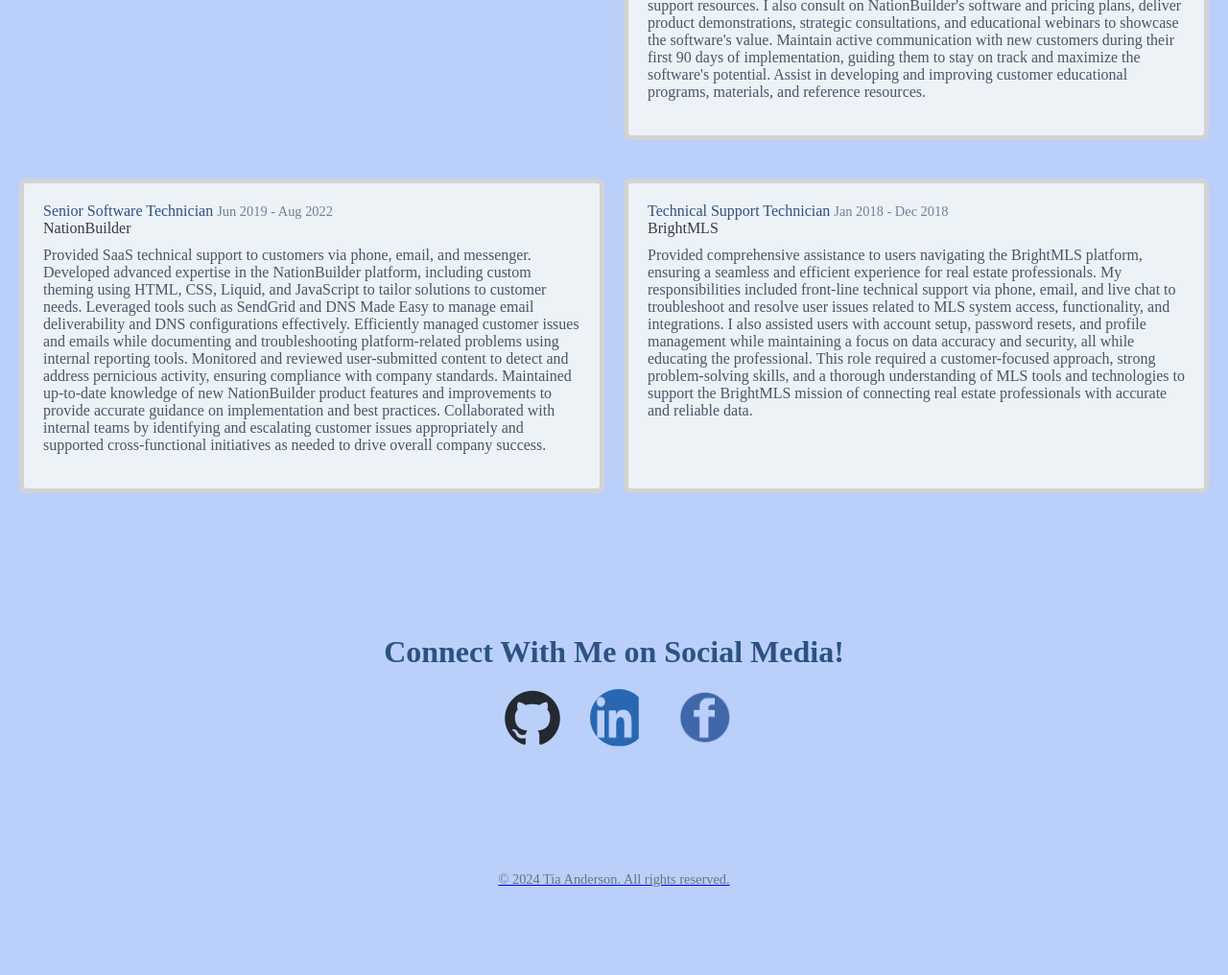
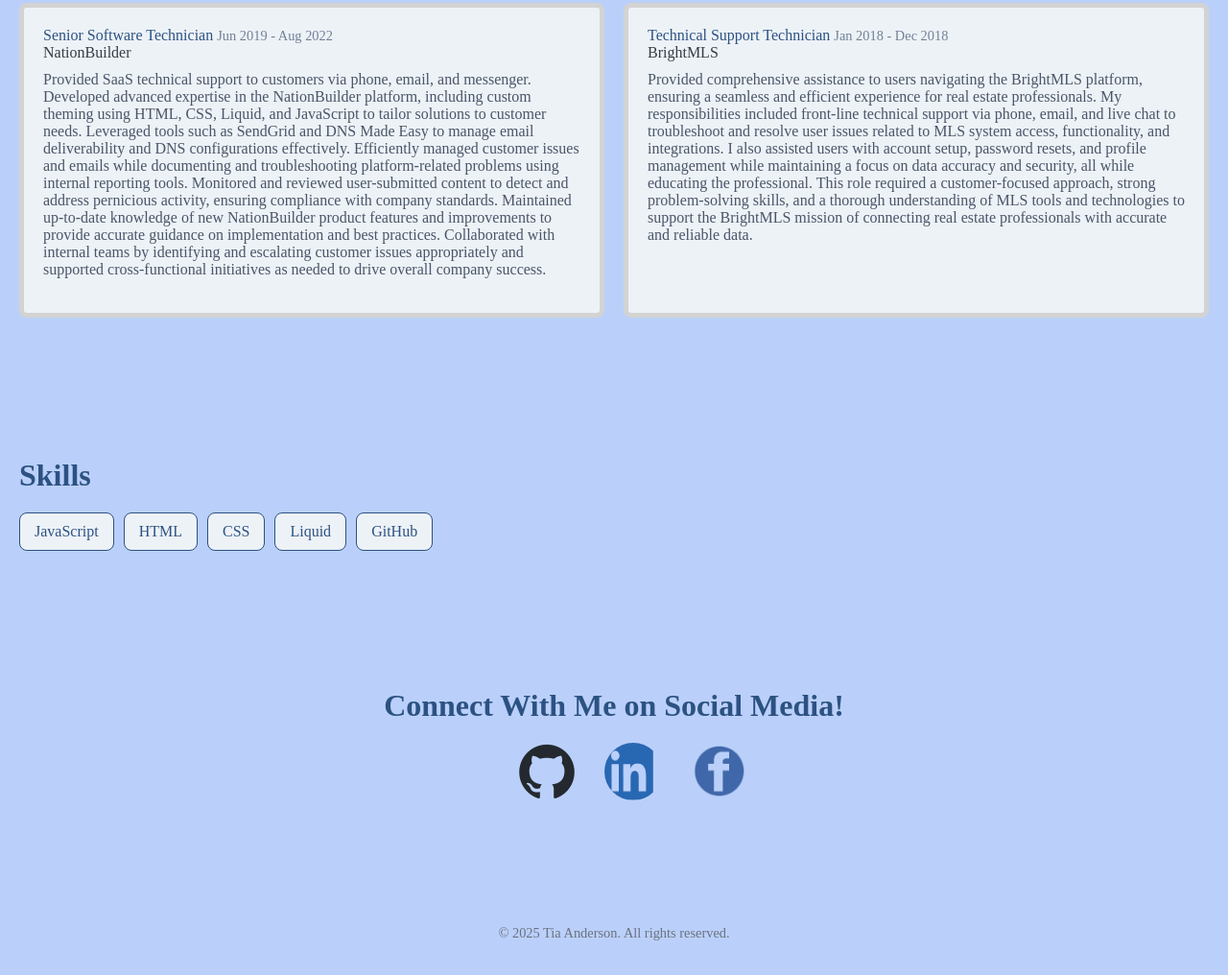
Before and after one commit to Miss-Tia/tia-anderson-jupiter, a plain HTML site: page index.html in a window 1280 px wide. Shown: the part 1086-2102 px from the top of the page at 96% size. Before the commit the page ends 2046 px from the top, so only its background shows below. Drawn offline with Linux system fonts and the light colour scheme.

Commit message:
js added, created footer and skills

```diff
--- a/CSS/index.css
+++ b/CSS/index.css
@@ -22,7 +22,6 @@
         height: 80px;
     }
 }
-
  body {
     background-color: #bad0fa;
     color: #363b45;
@@ -30,6 +29,10 @@
     margin: 0;
     padding: 0;
 }
+    #skills ul {
+        gap: 20px;
+    }
+
 
 /* Desktop devices */
 @media (min-width: 1024px) {
@@ -50,6 +53,9 @@
     #connect ul {
         justify-content: space-evenly; /* space links evenly */
     }
+        #skills ul {
+            gap: 30px;
+        }
 }
 
 @import url('<link href="https://fonts.googleapis.com/css2?family=Afacad+Flux:wght@100..1000&family=Baskervville+SC&family=Gruppo&display=swap"');
@@ -151,6 +157,23 @@
     margin-bottom: 10px;
     border-radius: 8px;
 }
+/* Skills */
+#skills ul {
+    display: flex;
+    flex-wrap: wrap;
+    gap: 10px;
+    list-style: none;
+    padding: 0;
+}
+
+#skills ul li {
+    background-color: #EDF2F7;
+    border: 1px solid #2C5282;
+    padding: 10px 15px;
+    border-radius: 8px;
+    font-size: 1rem;
+    color: #2C5282;
+}
 
 #connect ul {
     display: flex;
--- a/index.html
+++ b/index.html
@@ -4,10 +4,10 @@
     <meta charset="UTF-8">
     <meta name="author" content="Tia Anderson">
     <meta name="description" content="Portfolio of Tia Anderson, showcasing experiences, projects, and social media links.">
-
     <title>Tia Anderson's Portfolio</title>
     <link href="css/index.css" rel="stylesheet" />
 </head>
+<body>
     <nav>
         <img src="images/IMG_9516.JPEG" alt="Photo of Tia Anderson smiling and posing nicely at a dinner table">
         <h1> TIA ANDERSON</h1>
@@ -20,15 +20,9 @@
         </ul>
     </nav>
 
-    <section id="skills">
-        <h2>Skills</h2>
-    </section>
-
     <section id="projects">
         <h2>Projects</h2>
-        <ul>
-
-        </ul>
+        <ul></ul>
     </section>
 
     <section id="about">
@@ -60,10 +54,14 @@
                 <span class="job-title">Technical Support Technician</span>
                 <span class="job-dates">Jan 2018 - Dec 2018</span>
             </div>
-
             <span class="company-name">BrightMLS</span>
             <p class="job-description">Provided comprehensive assistance to users navigating the BrightMLS platform, ensuring a seamless and efficient experience for real estate professionals. My responsibilities included front-line technical support via phone, email, and live chat to troubleshoot and resolve user issues related to MLS system access, functionality, and integrations. I also assisted users with account setup, password resets, and profile management while maintaining a focus on data accuracy and security, all while educating the professional. This role required a customer-focused approach, strong problem-solving skills, and a thorough understanding of MLS tools and technologies to support the BrightMLS mission of connecting real estate professionals with accurate and reliable data.</p>
         </div>
+    </section>
+
+    <section id="skills">
+        <h2>Skills</h2>
+        <ul id="skills-list"></ul>
     </section>
 
     <section id="connect">
@@ -82,12 +80,16 @@
             <li>
                 <a href="https://www.facebook.com/pinksatin621/" target="_blank" aria-label="Facebook">
                     <img src="images/logo-facebook.png" alt="Facebook icon">
+                </a>
             </li>
         </ul>
     </section>
-</section>
+
     <footer>
-    <p>&copy; 2024 Tia Anderson. All rights reserved.</p>
+
     </footer>
+
+
+    <script src="js/index.js"></script>
 </body>
 </html>
--- /dev/null
+++ b/js/index.js
@@ -0,0 +1,33 @@
+/* date object */
+const today = new Date();
+
+/* current year */
+const thisYear = today.getFullYear();
+
+/* footer select */
+const footer = document.querySelector('footer');
+
+/* new p for copyright */
+const copyright = document.createElement('p');
+
+/* inner HTML of the copyright element */
+copyright.innerHTML = `&copy; ${thisYear} Tia Anderson. All rights reserved.`;
+
+/* Add the copyright to footer */
+footer.appendChild(copyright);
+
+/* skills array */
+const skills = ["JavaScript", "HTML", "CSS", "Liquid", "GitHub"];
+
+/* select skills section */
+const skillsSection = document.getElementById('skills');
+
+/* skills list within the skills section select */
+const skillsList = skillsSection.querySelector('ul');
+
+/* for loop- skills array and create li */
+for (let i = 0; i < skills.length; i++) {
+    const skill = document.createElement('li');
+    skill.innerText = skills[i];
+    skillsList.appendChild(skill);
+}
```
Lines whose indentation alone changed are shown as unchanged.
